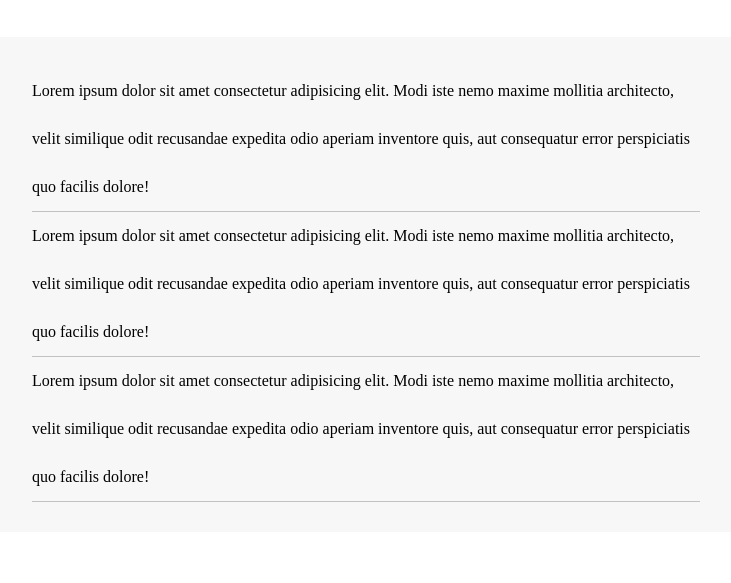
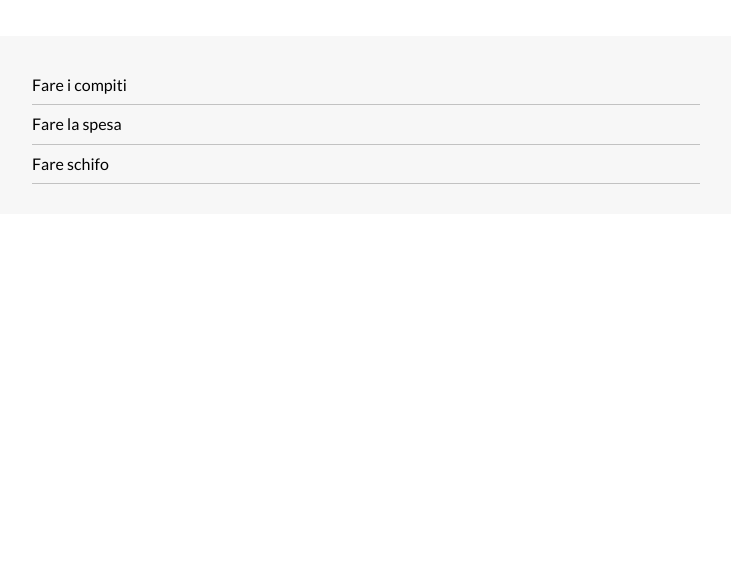
Before and after one commit to eliaraguso/vue-todolist, a plain HTML site: page index.html in a window 1280 px wide. Shown: the part 217-800 px from the top of the page, without its empty margins (274-1005 px from the left). Drawn offline with nearby package versions, Linux system fonts and the light colour scheme.

Commit message:
aggiunto array di todos  e metodo per aggiungere un todo in VueJs con corrispettivo funzionamento in html

```diff
--- a/css/style.css
+++ b/css/style.css
@@ -6,6 +6,11 @@
 }
 
 /* Common */
+
+/* Typo */
+body {
+    font-family: 'Lato', sans-serif;
+}
 
 /* Header */
 header {
@@ -42,7 +47,11 @@ header {
     padding: 30px 50px;
 }
 
-#main p {
-    line-height: 3rem;
+#main li {
+    line-height: 2.4rem;
     border-bottom: 1px solid rgb(194, 194, 194);
 }
+
+#main ul {
+    list-style: none;
+}
--- a/index.html
+++ b/index.html
@@ -6,6 +6,9 @@
     <meta http-equiv="X-UA-Compatible" content="IE=edge">
     <meta name="viewport" content="width=device-width, initial-scale=1.0">
     <title>Document</title>
+    <link rel="preconnect" href="https://fonts.googleapis.com">
+    <link rel="preconnect" href="https://fonts.gstatic.com" crossorigin>
+    <link href="https://fonts.googleapis.com/css2?family=Lato:ital,wght@0,100;0,300;0,400;0,700;0,900;1,100;1,300;1,400;1,700;1,900&display=swap" rel="stylesheet">
     <link rel="stylesheet" href="./css/style.css">
     <link rel="stylesheet" href="https://cdnjs.cloudflare.com/ajax/libs/font-awesome/5.15.4/css/all.min.css"
         integrity="sha512-1ycn6IcaQQ40/MKBW2W4Rhis/DbILU74C1vSrLJxCq57o941Ym01SwNsOMqvEBFlcgUa6xLiPY/NS5R+E6ztJQ=="
@@ -17,14 +20,15 @@
         <header id="header">
             <img id="logo-img" src="./images/logo.png" alt="Logo Boolean">
             <form>
-                <input type="text" placeholder="Nuovo To Do" id="todo-txt">
-                <input type="button" value="Aggiungi" id="todo-btn">
+                <input v-model="newTodo" type="text" placeholder="Nuovo To Do" id="todo-txt">
+                <input @click="addTodo()" type="button" value="Aggiungi" id="todo-btn">
             </form>
         </header>
         <main id="main">
-            <p>Lorem ipsum dolor sit amet consectetur adipisicing elit. Modi iste nemo maxime mollitia architecto, velit similique odit recusandae expedita odio aperiam inventore quis, aut consequatur error perspiciatis quo facilis dolore!</p>
-            <p>Lorem ipsum dolor sit amet consectetur adipisicing elit. Modi iste nemo maxime mollitia architecto, velit similique odit recusandae expedita odio aperiam inventore quis, aut consequatur error perspiciatis quo facilis dolore!</p>
-            <p>Lorem ipsum dolor sit amet consectetur adipisicing elit. Modi iste nemo maxime mollitia architecto, velit similique odit recusandae expedita odio aperiam inventore quis, aut consequatur error perspiciatis quo facilis dolore!</p>
+            <ul>
+                <li v-for="(todo, index) in todos">{{todo}}</li>
+
+            </ul>
 
         </main>
     </div>
--- a/javascript/main.js
+++ b/javascript/main.js
@@ -1,11 +1,28 @@
- app = new Vue ({
+// - stampare in pagina un item per ogni elemento contenuto in un array
+// - ogni item ha una "x" associata: cliccando su di essa, l'item viene rimosso dalla lista
+// - predisporre un input per aggiungere un nuovo item alla lista: digitando il tasto invio oppure ciccando su un pulsante, il testo digitato viene aggiunto alla lista
+// Bonus:
+// Aggiungere lo stato per ogni todo e modificare la visualizzazione dell'elemento in pagina, verde e barrato se il todo è stato fatto o rosso se non è ancora stato fatto.
+// Prevedere inoltre un pulsante per modificare lo stato del singolo todo
+// Google font: Lato
+
+
+const app = new Vue ({
     el: "#root",
     data: {
+        todos: [
+            "Fare i compiti",
+            "Fare la spesa",
+            "Fare schifo"
+        ],
+        newTodo: ""
 
     },
 
     methods: {
-
+        addTodo: function() {
+            this.todos.push(this.newTodo)
+        }
     }
 
 });
```
